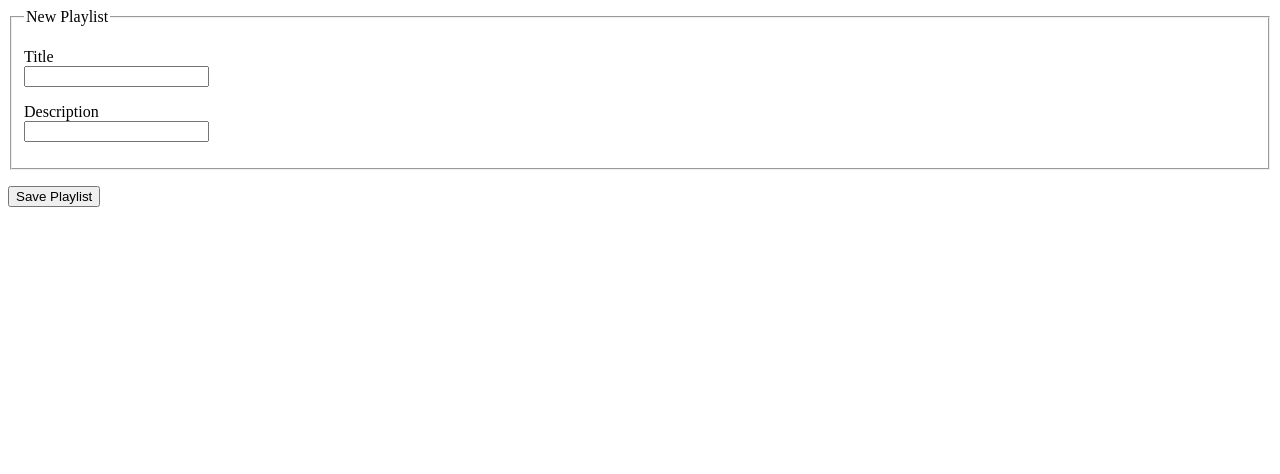
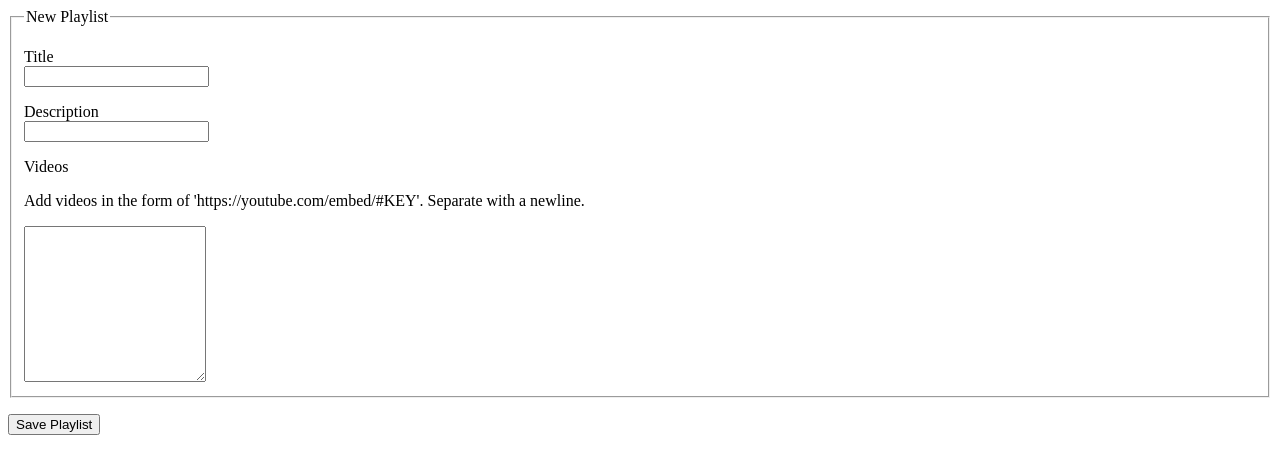
Before and after one commit to FritzHeider/Playlister, a Flask app: page /playlists/new in a window 1280 px wide. Shown: the top 474 px of the page. Run offline with Flask 2, Linux system fonts and the light colour scheme.

Commit message:
small changes
small changes, lists video link string

```diff
--- a/app.py
+++ b/app.py
@@ -34,7 +34,8 @@ def playlists_submit():
     """Submit a new playlist."""
     playlist = {
         'title': request.form.get('title'),
-        'description': request.form.get('description')
+        'description': request.form.get('description'),
+        'videos': request.form.get('videos').split()
     }
     playlists.insert_one(playlist)
     #print(request.form.to_dict())
--- a/templates/playlists_index.html
+++ b/templates/playlists_index.html
@@ -9,5 +9,6 @@
     {% for what in playlists %}
         <h2>{{ what.title }}</h2>
         <small>{{ what.description }}</small>
+        <small>{{ what.videos }}</small>
     {% endfor %}
 {% endblock %}
--- a/templates/playlists_new.html
+++ b/templates/playlists_new.html
@@ -10,10 +10,17 @@
         <label for='title'>Title</label><br>
         <input type='text' name='title' />
     </p>
+    <!-- DESCRIPTION -->
     <p>
         <label for='description'>Description</label><br>
         <input type='text' name='description' />
     </p>
+    <!-- VIDEO LINKS -->
+    <p>
+        <label for='playlist-videos'>Videos</label><br>
+        <p>Add videos in the form of 'https://youtube.com/embed/#KEY'. Separate with a newline.</p>
+        <textarea id='playlist-videos' name='videos' rows='10'></textarea>
+
     </fieldset>
 
     <!-- BUTTON -->
```
